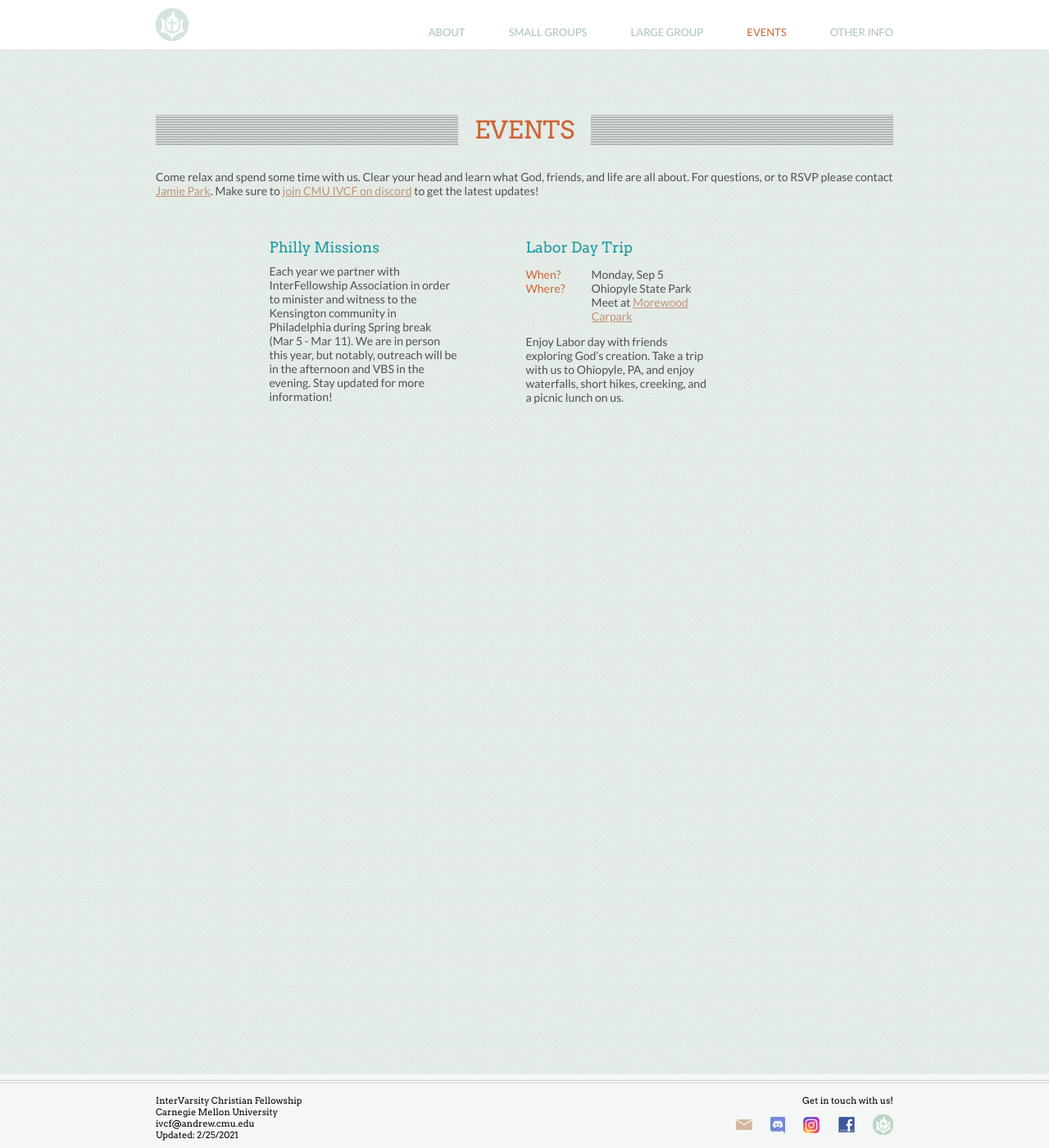
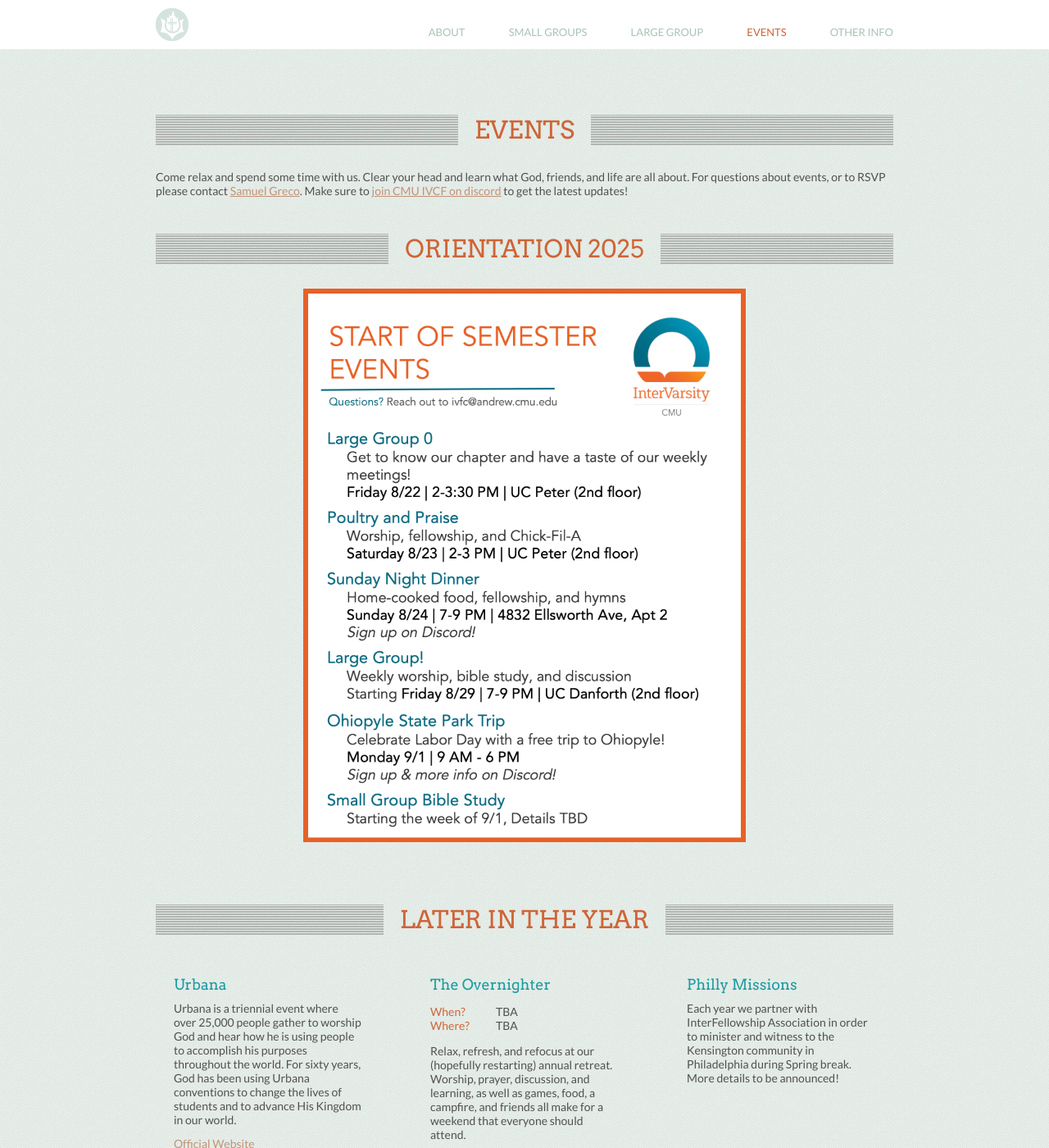
Before and after one commit to ivcf-cmu/ivcf-cmu.github.io, a Jekyll site: the page built from events.md, in a window 1280 px wide and 1400 px high. Shown: the whole window at 82% size. Built offline with Jekyll 4.4.1, drawn with Linux system fonts in a browser that asks for light colours; some of the changed text lies outside the part shown.

Commit message:
Edit events for 2025 recruitment, take 2

```diff
--- a/events.md
+++ b/events.md
@@ -5,11 +5,83 @@
 ---
 
 <p>
-Come relax and spend some time with us. Clear your head and learn what God, friends, and life are all about. For questions, or to RSVP please contact <a href="mailto:jamiepark@cmu.edu">Jamie Park</a>. Make sure to <a href="https://discord.gg/Af8Y8Zn" target="_blank">join CMU IVCF on discord</a> to get the latest updates!
-</p>
+Come relax and spend some time with us. Clear your head and learn what God, friends, and life are all about. For questions about events, or to RSVP please contact <a href="mailto:samuelgr@andrew.cmu.edu">Samuel Greco</a>. Make sure to <a href="https://discord.gg/Af8Y8Zn" target="_blank">join CMU IVCF on discord</a> to get the latest updates!
+
+<br/><br/><br/>
+<header class="section-header">
+	<h1>Orientation 2025</h1>
+</header>
+
+<img src="images/recruitment_2025.png" style="width:60%; margin-left: auto; margin-right: auto; display: block;"/>
+
+<br/><br/><br/><br/>
+<header class="section-header">
+	<h1>Later in the Year</h1>
+</header>
+
 <div class="content-events">
 	<div class="cogs">
-		<!-- <div class="tricolumn">
+
+		<div class="tricolumn">
+			<h2>Urbana</h2>
+			<p>
+				Urbana is a triennial event where over 25,000 people gather to worship
+				God and hear how he is using people to accomplish his purposes
+				throughout the world. For sixty years, God has been using Urbana
+				conventions to change the lives of students and to advance His Kingdom
+				in our world.
+			</p>
+			<a href="http://www.urbana.org/" target="_blank">
+			  Official Website
+			</a>
+		</div>
+
+		<div class="tricolumn">
+			<h2>The Overnighter</h2>
+			<dl>
+				<dt>When?&nbsp;</dt><dd>TBA</dd>
+				<dt>Where?&nbsp;</dt><dd>TBA</dd>
+			</dl>
+			<p>
+				Relax, refresh, and refocus at our (hopefully restarting) annual retreat. Worship, prayer, discussion, and learning, as well as games, food, a campfire, and friends all make for a weekend that everyone should attend.
+			</p>
+		</div>
+
+		<div class="tricolumn">
+			<h2>Philly Missions</h2>
+			<p>
+				Each year we partner with InterFellowship Association in order to minister and witness to the Kensington
+				community in Philadelphia during Spring break.
+
+				More details to be announced!
+
+				<!-- Information <a href="https://youtu.be/V9ZAeCb7zoE" target="_blank">video here</a>. -->
+
+				<!-- If you would like to be involved, fill out
+				<a href="https://forms.gle/14TxhiDnvdL9iBot8" target="_blank">the interest form</a>. -->
+			</p>
+		</div>
+
+		<div class="tricolumn">
+			<h2>Alumni Reunion</h2>
+			<dl>
+				<dt>When?&nbsp;</dt>
+				<dd>TBA</dd>
+				<dt>Where?&nbsp;</dt>
+				<dd>TBA</dd>
+			</dl>
+			<p>
+				Join us during Spring Carnival for a time of worship, prayer, snacks, games, and hopefully dinner afterwards!
+				Both alumni and current members welcome!
+			</p>
+		</div>
+
+
+
+
+		<!-- Old Events -->
+<!--
+		<div class="tricolumn">
 			<h2>Orientation Week Meet &amp; Greet</h2>
 			<dl>
 				<dt>When?&nbsp;</dt>
@@ -24,9 +96,9 @@
 				community here. Join us for a time of worship, fellowship and food, and learn a bit more about IVCF and who we
 				are!
 			</p>
-		</div> -->
+		</div>
 
-		<!-- <div class="tricolumn">
+		<div class="tricolumn">
 			<h2>Game Night</h2>
 			<dl>
 				<dt>When?&nbsp;</dt>
@@ -38,7 +110,7 @@
 			<p>
 				Don't like the sudden changes in Pittsburgh weather? Join us indoors for a game night at <b>5547 Beeler St</b> on Saturday, Sep 25, 5PM! There'll be food and snacks provided :)
 			</p>
-		</div> -->
+		</div>
 
 		<div class="tricolumn">
 			<h2>Philly Missions</h2>
@@ -46,10 +118,10 @@
 				Each year we partner with InterFellowship Association in order to minister and witness to the Kensington
 				community in Philadelphia during Spring break (Mar 5 - Mar 11). We are in person this year, but notably, outreach will be in the afternoon and VBS in the evening. Stay updated for more information!
 
-				<!-- Information <a href="https://youtu.be/V9ZAeCb7zoE" target="_blank">video here</a>. -->
+				Information <a href="https://youtu.be/V9ZAeCb7zoE" target="_blank">video here</a>.
 
 				<!-- If you would like to be involved, fill out
-				<a href="https://forms.gle/14TxhiDnvdL9iBot8" target="_blank">the interest form</a>. -->
+				<a href="https://forms.gle/14TxhiDnvdL9iBot8" target="_blank">the interest form</a>.
 			</p>
 		</div>
 
@@ -70,7 +142,7 @@
 			</p>
 		</div>
 
-		<!-- <div class="tricolumn">
+		<div class="tricolumn">
 		    <h2>Alpha Large Group</h2>
 		    <p>
 		        This semester, we are doing something very different for <a href="largegroup.md">Large Group</a>: a
@@ -81,9 +153,9 @@
 
 				We hope that you prayerfully invite friends! More details about that in the <a href="largegroup.md">Large Group</a> section.
 		    </p>
-		</div> -->
+		</div>
 
-		<!-- <div class="tricolumn">
+		<div class="tricolumn">
 			<h2>Alumni Reunion</h2>
 			<dl>
 				<dt>When?&nbsp;</dt>
@@ -95,9 +167,9 @@
 				Join us during Spring Carnival for a time of worship, prayer, snacks, games, and hopefully dinner afterwards!
 				Both alumni and current members welcome!
 			</p>
-		</div> -->
+		</div>
 
-		<!-- <div class="tricolumn">
+		<div class="tricolumn">
 			<h2>
 				IV Regional Prayer Meeting
 			</h2>
@@ -116,9 +188,9 @@
 			    Come for a time of prayer, free food, and to meet people from IV and free food.
 			https://riversrails.events.intervarsity.org/olgprayer
 			</p>
-		</div> -->
+		</div>
 
-		<!--
+
 		<div class="tricolumn">
 			<h2>Ignite Conference</h2>
 			<dl>
@@ -207,7 +279,7 @@
 			<a href="http://www.urbana.org/" target="_blank">
 			  Official Website
 			</a>
-		</div>
-		-->
+		</div> -->
+
 	</div>
 </div>
```
